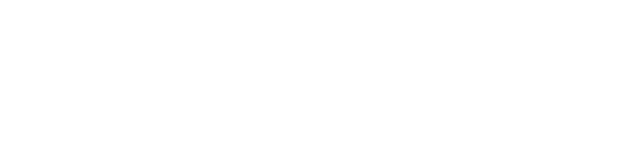
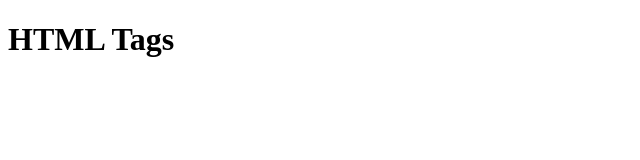
Before and after one commit to mjshuff23/html-deep-dive, a plain HTML site: page tags/index.html in a window 1280 px wide. Shown: the whole page, without its empty margins (0-640 px from the left). Drawn offline with Linux system fonts and the light colour scheme.

```diff
--- a/tags/index.html
+++ b/tags/index.html
@@ -21,6 +21,7 @@
     <title>HTML Tags</title>
 </head>
 <body>
+    <h1>HTML Tags</h1>
 
 </body>
 </html>
```
Also changed, not shown: 1 other file.
